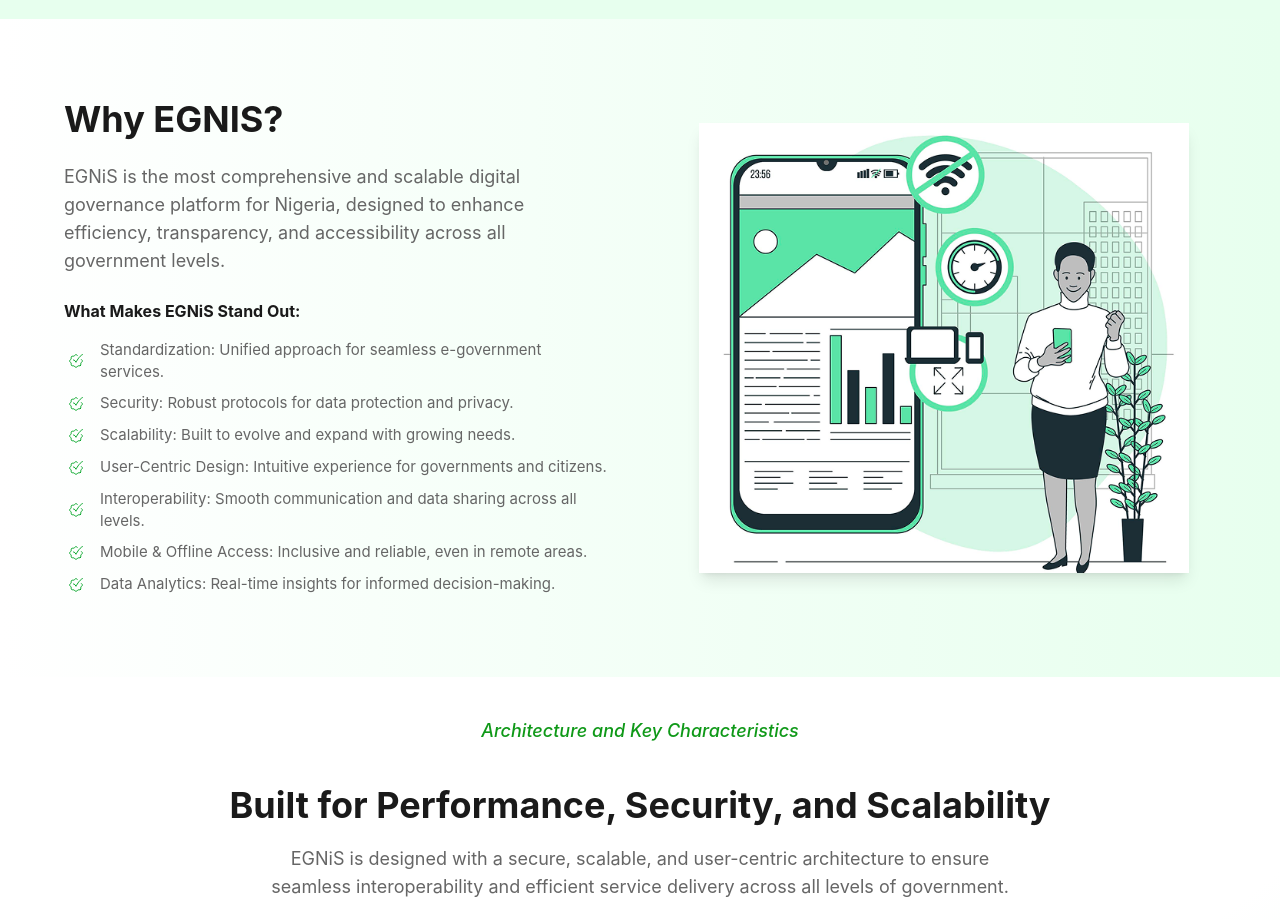
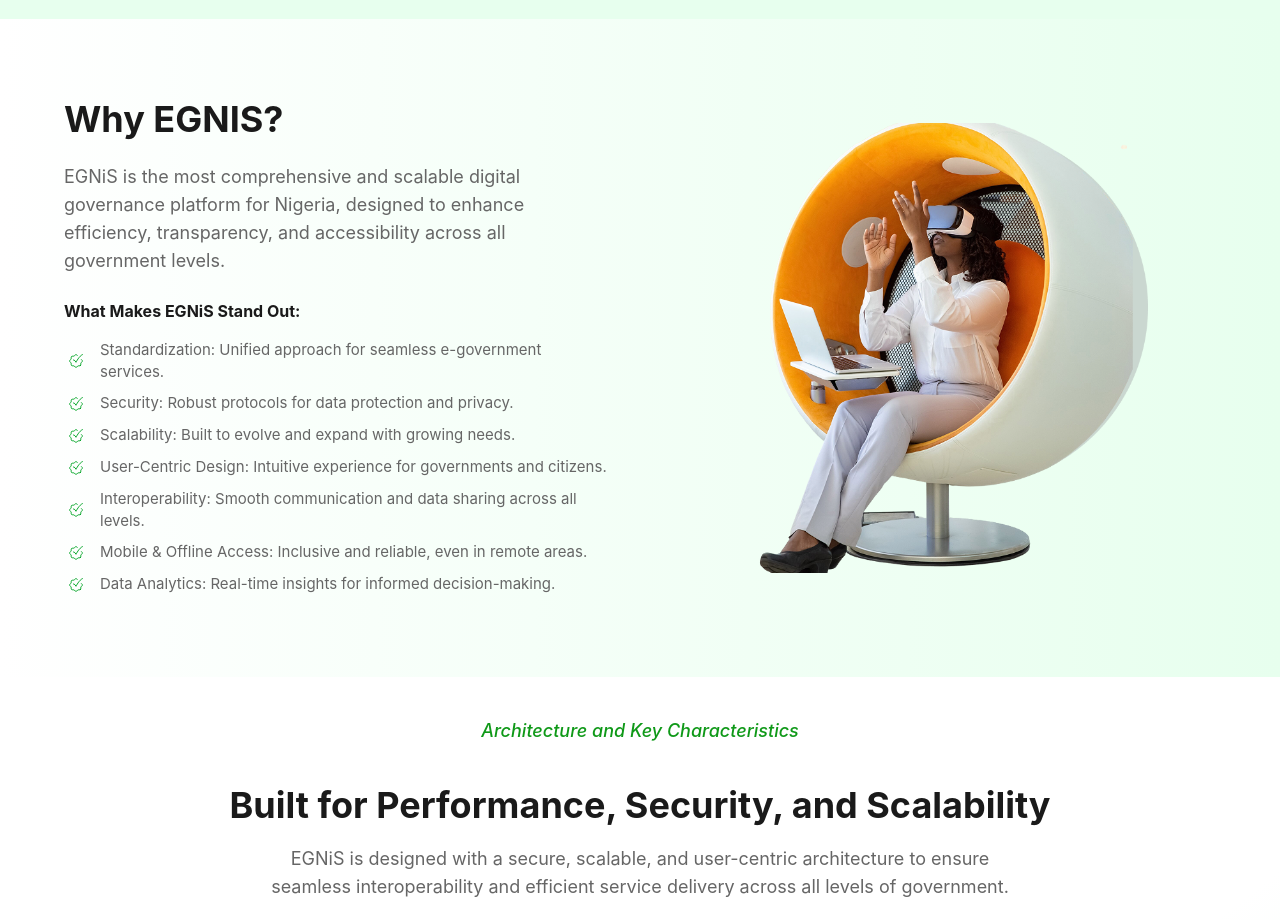
Before and after one commit to sammysmart95/NGNIS, a website: page index.html in a window 1280 px wide. Shown: the part 3240-4160 px from the top of the page. Drawn offline with nearby package versions, Linux system fonts and the light colour scheme.

Commit message:
fix: update image on why egins

```diff
--- a/index.html
+++ b/index.html
@@ -1461,11 +1461,13 @@
             </div>
           </div>
 
-          <div class="lg:w-1/2 flex justify-center items-center mt-8 lg:mt-0">
+          <div
+            class="lg:w-1/2 flex justify-center items-center md:mt-8 lg:mt-0"
+          >
             <img
-              src="assets/why1.png"
+              src="assets/hero1.png"
               alt="Why Choose EGNIS"
-              class="w-[90%] h-[350px] lg:h-[450px] object-cover transition-shadow duration-300 shadow-lg hover:shadow-xl"
+              class="w-full sm:w-[85%] lg:w-[75%] h-[350px] sm:h-[350px] lg:h-[450px] object-cover object-center transition-shadow duration-300"
             />
           </div>
         </div>
```
